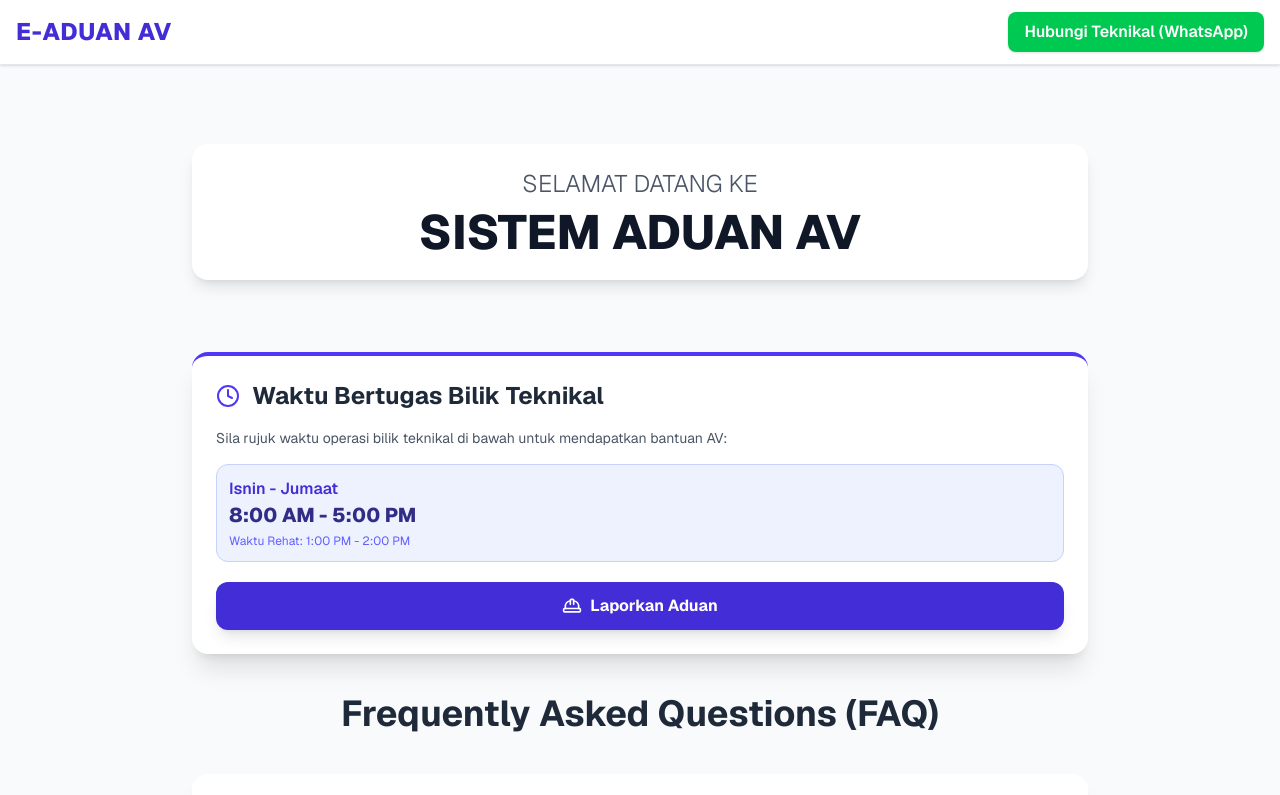
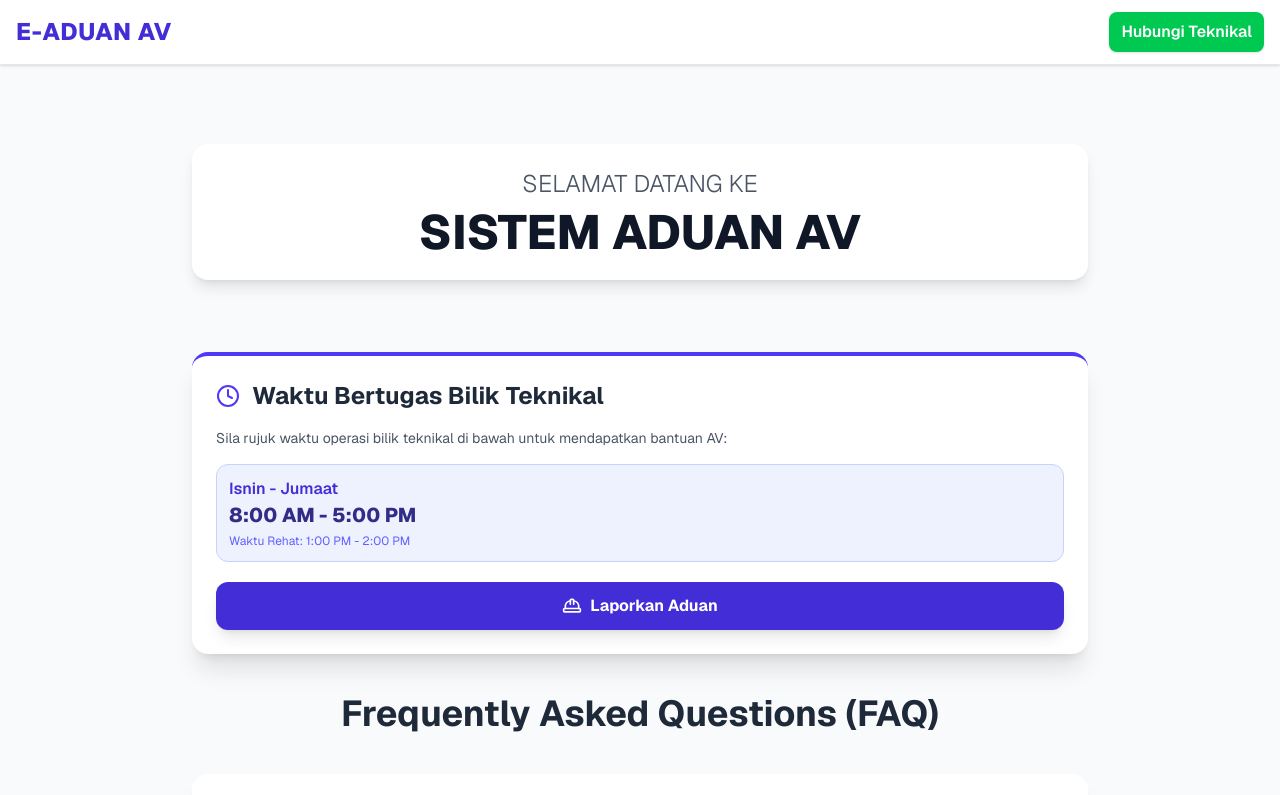
Before and after one commit to ZappelBit/SystemAduanAV-deploy, a Next.js app in the folder e_aduan_av/: page / in a window 1280 px wide. Shown: the top 795 px of the page. Built offline with nearby package versions, Linux system fonts and the light colour scheme.

Commit message:
Change text for WhatsApp link button

```diff
--- a/e_aduan_av/src/app/page.js
+++ b/e_aduan_av/src/app/page.js
@@ -272,9 +272,9 @@ export default function App() {
             href="https://wa.me/60332587029?"
             target="_blank"
             rel="noopener noreferrer"
-            className="px-4 py-2 bg-green-500 text-white rounded-lg font-semibold shadow hover:bg-green-600 transition text-sm sm:text-base"
+            className="px-3 py-2 bg-green-500 text-white rounded-lg font-semibold shadow hover:bg-green-600 transition text-sm sm:text-base whitespace-nowrap"
           >
-            Hubungi Teknikal (WhatsApp)
+            Hubungi Teknikal
           </a>
         </div>
       </nav>
```
